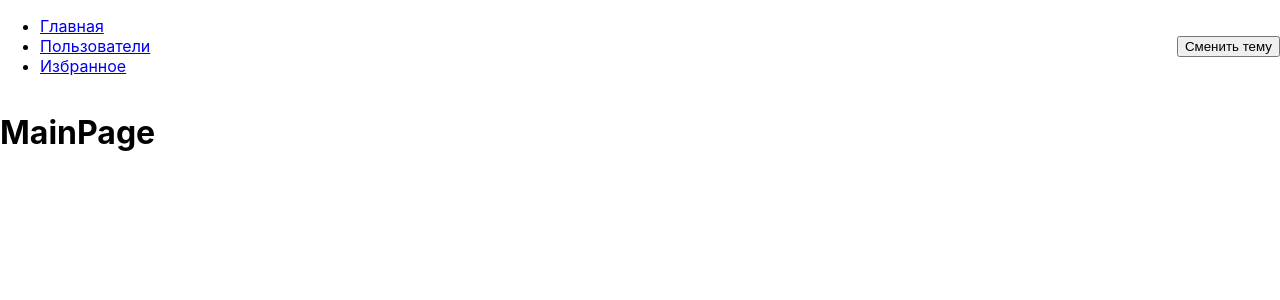
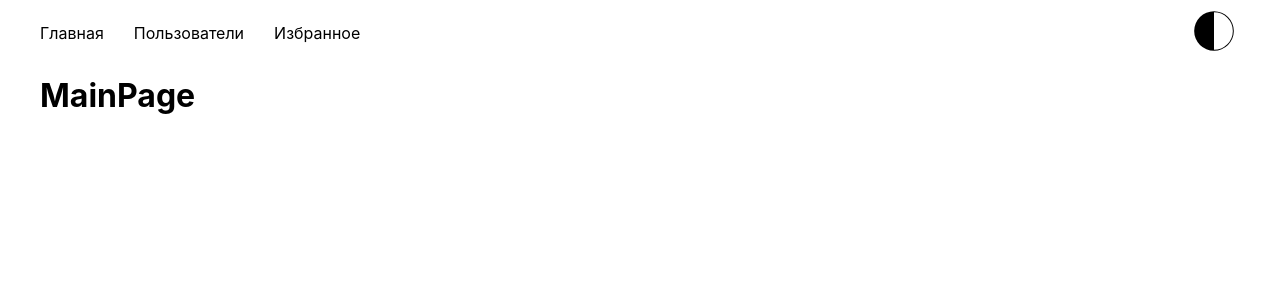
Before and after one commit to bublick/react-hackaton, a React (Create React App) app: page / in a window 1280 px wide. Shown: the top 300 px of the page. Built offline with nearby package versions, Linux system fonts and the light colour scheme.

Commit message:
Add ThemeSwitcher, add base styles

```diff
--- a/public/index.html
+++ b/public/index.html
@@ -28,7 +28,7 @@
   </head>
   <body>
     <noscript>You need to enable JavaScript to run this app.</noscript>
-    <div id="root"></div>
+    <div id="root" class="root"></div>
     <!--
       This HTML file is a template.
       If you open it directly in the browser, you will see an empty page.
--- a/src/App.js
+++ b/src/App.js
@@ -1,8 +1,8 @@
-import { Route, Switch } from "react-router-dom";
+import { Redirect, Route, Switch } from "react-router-dom";
 import "./App.css";
-import Bookmark from "./components/bookmark/bookmark";
 import Header from "./components/header/header";
 import MainPage from "./components/mainPage/mainPage";
+import NotFound from "./components/notFound/notFound";
 import Users from "./components/users/users";
 
 function App() {
@@ -11,10 +11,10 @@ function App() {
       <Header />
       <Switch>
         <Route path="/users/:userId?" component={Users} />
-        <Route path="/bookmark" component={Bookmark} />
-        {/* <Route path="/404" component={NotFound} /> */}
-        {/* <Redirect to="/404" /> */}
+        <Redirect from="/react-hackaton" to="/" />
+        <Route path="/404" component={NotFound} />
         <Route path="/" exact component={MainPage} />
+        <Redirect to="/404" />
       </Switch>
     </>
   );
--- a/src/components/header/header.css
+++ b/src/components/header/header.css
@@ -2,4 +2,5 @@
   display: flex;
   justify-content: space-between;
   align-items: center;
+  padding-top: 10px;
 }
--- a/src/components/header/header.jsx
+++ b/src/components/header/header.jsx
@@ -1,12 +1,13 @@
 import React from "react";
 import NavBar from "../navBar/navBar";
+import ThemeSwitcher from "../themeSwitcher/themeSwitcher";
 import "./header.css";
 
 const Header = () => {
   return (
     <header className="header">
       <NavBar />
-      <button>Сменить тему</button>
+      <ThemeSwitcher />
     </header>
   );
 };
--- /dev/null
+++ b/src/components/navBar/navBar.css
@@ -0,0 +1,24 @@
+.navigation {
+  display: flex;
+  margin: 0;
+  padding: 0;
+  list-style-type: none;
+}
+
+.navigation__item:not(:last-of-type) {
+  margin-right: 30px;
+}
+
+.navigation__link {
+  color: inherit;
+  text-decoration: none;
+}
+
+.navigation__link:hover,
+.navigation__link:focus {
+  color: firebrick;
+}
+
+.navigation__link:active {
+  opacity: 0.4;
+}
--- a/src/components/navBar/navBar.jsx
+++ b/src/components/navBar/navBar.jsx
@@ -1,17 +1,24 @@
 import React from "react";
 import { Link } from "react-router-dom";
+import "./navBar.css";
 
 const NavBar = () => {
   return (
-    <ul>
-      <li>
-        <Link to="/">Главная</Link>
+    <ul className="navigation">
+      <li className="navigation__item">
+        <Link className="navigation__link" to="/">
+          Главная
+        </Link>
       </li>
-      <li>
-        <Link to="/users">Пользователи</Link>
+      <li className="navigation__item">
+        <Link className="navigation__link" to="/users">
+          Пользователи
+        </Link>
       </li>
-      <li>
-        <Link to="/bookmark">Избранное</Link>
+      <li className="navigation__item">
+        <Link className="navigation__link" to="/bookmark">
+          Избранное
+        </Link>
       </li>
     </ul>
   );
--- /dev/null
+++ b/src/components/themeSwitcher/themeSwitcher.css
@@ -0,0 +1,5 @@
+.theme-switcher {
+  background-color: transparent;
+  border: none;
+  cursor: pointer;
+}
--- /dev/null
+++ b/src/components/themeSwitcher/themeSwitcher.jsx
@@ -0,0 +1,37 @@
+import React, { useState } from "react";
+import { DARK_THEME_COLOR, LIGHT_THEME_COLOR } from "../../contants/contants";
+import "./themeSwitcher.css";
+
+const ThemeSwitcher = () => {
+  const [theme, setTheme] = useState({
+    color: LIGHT_THEME_COLOR,
+    backgroundColor: DARK_THEME_COLOR,
+  });
+
+  const handleChangeTheme = () => {
+    const body = document.body;
+    body.style.backgroundColor = theme.backgroundColor;
+    body.style.color = theme.color;
+    setTheme(({ color, backgroundColor }) => {
+      return {
+        color: color === LIGHT_THEME_COLOR ? DARK_THEME_COLOR : LIGHT_THEME_COLOR,
+        backgroundColor:
+          backgroundColor === LIGHT_THEME_COLOR ? DARK_THEME_COLOR : LIGHT_THEME_COLOR,
+      };
+    });
+  };
+
+  return (
+    <button onClick={handleChangeTheme} className="theme-switcher">
+      <svg xmlns="http://www.w3.org/2000/svg" viewBox="0 0 114.39 114.39" width="40">
+        <path
+          fill={theme.backgroundColor}
+          d="M56.69,0a56.7,56.7,0,1,0,56.7,56.69A56.69,56.69,0,0,0,56.69,0Zm0,110.55V2.83a53.86,53.86,0,0,1,0,107.72Z"
+          transform="translate(0.5 0.5)"
+        />
+      </svg>
+    </button>
+  );
+};
+
+export default ThemeSwitcher;
--- /dev/null
+++ b/src/contants/contants.js
@@ -0,0 +1,2 @@
+export const LIGHT_THEME_COLOR = "#ffffff";
+export const DARK_THEME_COLOR = "#000000";
--- a/src/index.css
+++ b/src/index.css
@@ -1,13 +1,19 @@
 body {
   margin: 0;
-  font-family: -apple-system, BlinkMacSystemFont, 'Segoe UI', 'Roboto', 'Oxygen',
-    'Ubuntu', 'Cantarell', 'Fira Sans', 'Droid Sans', 'Helvetica Neue',
-    sans-serif;
+  font-family: -apple-system, BlinkMacSystemFont, "Segoe UI", "Roboto", "Oxygen", "Ubuntu",
+    "Cantarell", "Fira Sans", "Droid Sans", "Helvetica Neue", sans-serif;
   -webkit-font-smoothing: antialiased;
   -moz-osx-font-smoothing: grayscale;
+  background-color: #ffffff;
+  color: #000;
 }
 
 code {
-  font-family: source-code-pro, Menlo, Monaco, Consolas, 'Courier New',
-    monospace;
+  font-family: source-code-pro, Menlo, Monaco, Consolas, "Courier New", monospace;
 }
+
+.root {
+  max-width: 1200px;
+  margin-left: auto;
+  margin-right: auto;
+}
```
